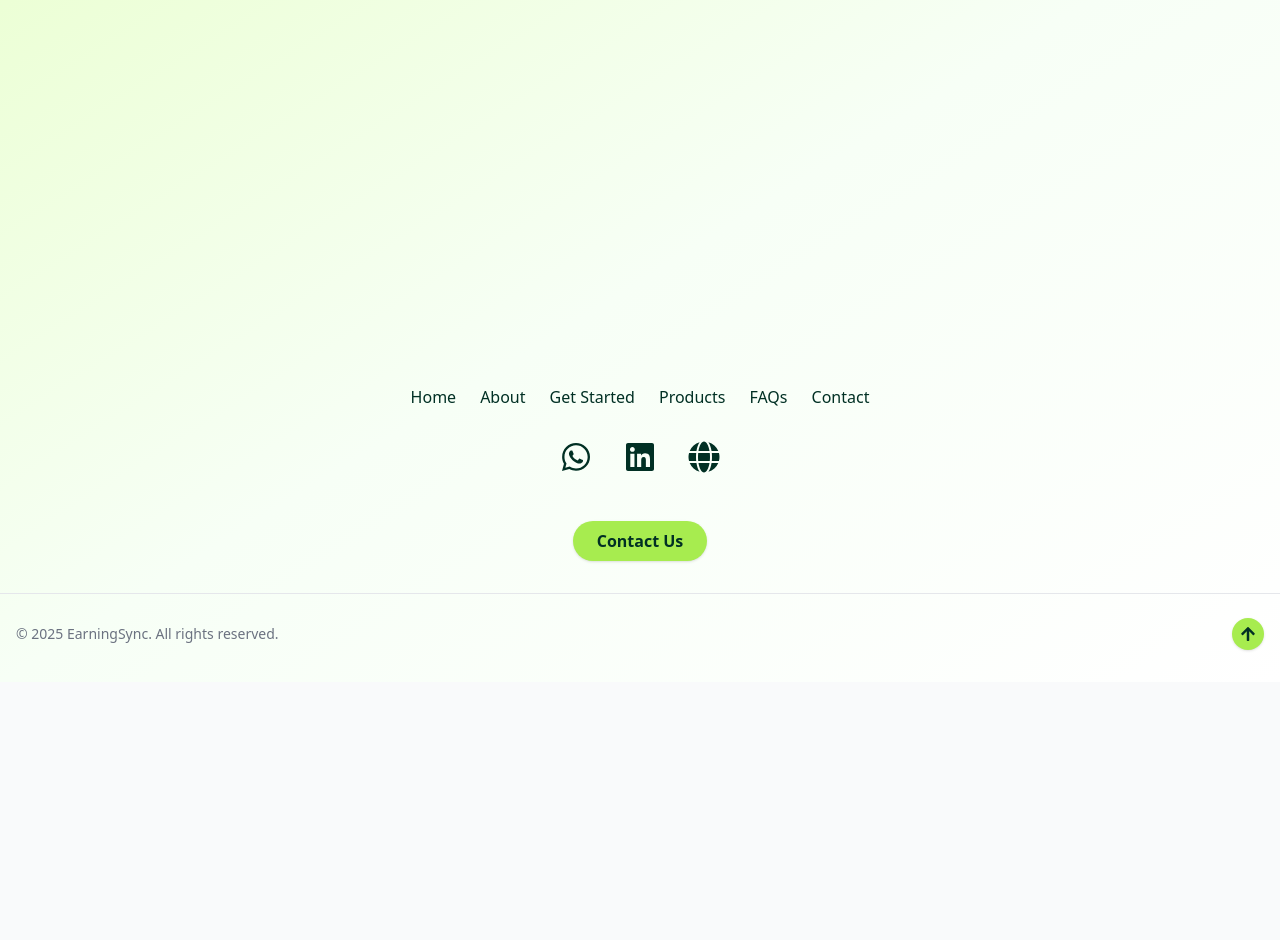
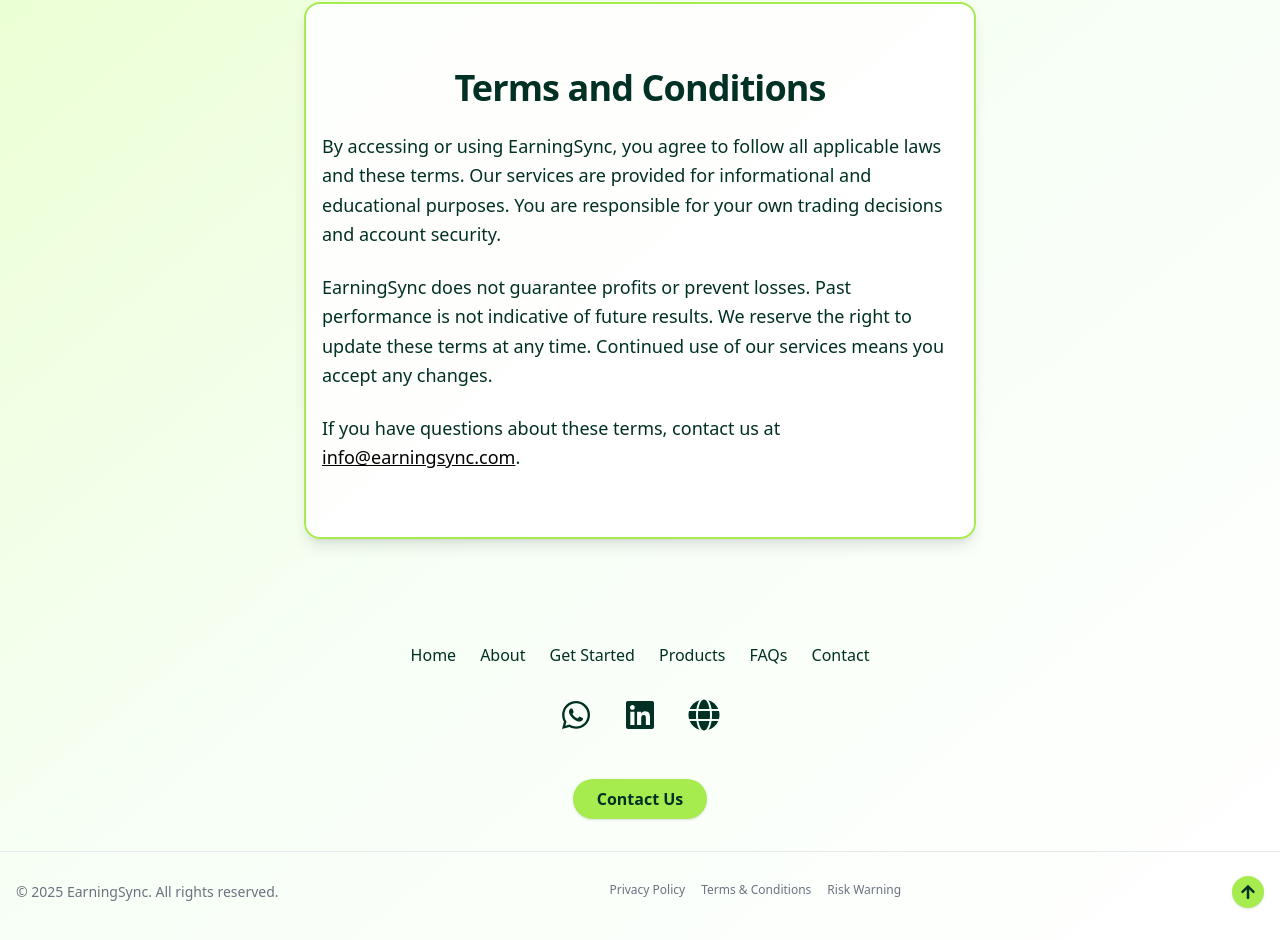
Before and after one commit to Suhaib5333/earning-sync, a React (Vite) app: page /terms in a window 1280 px wide. Shown: the part 118-1058 px from the top of the page. Before the commit the page ends 800 px from the top, so only its background shows below. Built offline with nearby package versions, Linux system fonts and the light colour scheme; the HTML template or start-up script is replaced by a standard one.

Commit message:
added relevant pages

```diff
--- a/src/App.jsx
+++ b/src/App.jsx
@@ -8,6 +8,9 @@
 import FAQ from "./pages/FAQ";
 import Contact from "./pages/Contact";
 import Products from "./pages/Products";
+import Privacy from "./pages/Privacy";
+import Terms from "./pages/Terms";
+import RiskWarning from "./pages/RiskWarning";
 
 function App() {
   return (
@@ -22,6 +25,9 @@
             <Route path="/products" element={<Products />} />
             <Route path="/faq" element={<FAQ />} />
             <Route path="/contact" element={<Contact />} />
+            <Route path="/privacy" element={<Privacy />} />
+            <Route path="/terms" element={<Terms />} />
+            <Route path="/riskwarning" element={<RiskWarning />} />
           </Routes>
         </main>
         <Footer />
--- a/src/components/Footer.jsx
+++ b/src/components/Footer.jsx
@@ -117,22 +117,27 @@
           © {new Date().getFullYear()} EarningSync. All rights reserved.
         </p>
         <div className="flex items-center gap-4 md:order-2 order-1">
-          {/*
           <Link
             to="/privacy"
-            className="text-xs text-gray-500 hover:text-[#a7ec4f] transition"
-            onClick={e => handleNavClick("/privacy", e)}
+            className="text-xs text-gray-500 hover:text-[#a7ec4f] transition border-b-2 border-transparent hover:border-[#a7ec4f] pb-0.5"
+            onClick={(e) => handleNavClick("/privacy", e)}
           >
             Privacy Policy
           </Link>
           <Link
             to="/terms"
-            className="text-xs text-gray-500 hover:text-[#a7ec4f] transition"
-            onClick={e => handleNavClick("/terms", e)}
+            className="text-xs text-gray-500 hover:text-[#a7ec4f] transition border-b-2 border-transparent hover:border-[#a7ec4f] pb-0.5"
+            onClick={(e) => handleNavClick("/terms", e)}
           >
-            Terms
+            Terms & Conditions
           </Link>
-          */}
+          <Link
+            to="/riskwarning"
+            className="text-xs text-gray-500 hover:text-[#a7ec4f] transition border-b-2 border-transparent hover:border-[#a7ec4f] pb-0.5"
+            onClick={(e) => handleNavClick("/riskwarning", e)}
+          >
+            Risk Warning
+          </Link>
         </div>
         <button
           onClick={scrollToTop}
--- /dev/null
+++ b/src/pages/Privacy.jsx
@@ -0,0 +1,34 @@
+import React from "react";
+
+const Privacy = () => (
+  <div className="max-w-2xl mx-auto px-4 py-16 text-[#013024] bg-white/90 rounded-2xl shadow-lg mt-10 mb-10 border-2 border-[#a7ec4f]">
+    <h1 className="text-4xl font-extrabold mb-6 text-center tracking-tight">
+      Privacy Policy
+    </h1>
+    <div className="space-y-6 text-lg leading-relaxed">
+      <p>
+        EarningSync values your privacy. We only collect information necessary
+        to provide our services, such as your name, email, and account details.
+        Your data is never sold or shared with third parties except as required
+        to deliver our services or comply with legal obligations.
+      </p>
+      <p>
+        We do not store sensitive personal data. Information you provide is used
+        only for communication and service delivery. We do not offer user
+        accounts or portals that allow you to access or delete stored data.
+      </p>
+      <p>
+        For any questions about your privacy or data, please contact us at{" "}
+        <a
+          href="mailto:info@earningsync.com"
+          className="text-[#000000] underline hover:text-[#013024]"
+        >
+          info@earningsync.com
+        </a>
+        .
+      </p>
+    </div>
+  </div>
+);
+
+export default Privacy;
--- /dev/null
+++ b/src/pages/RiskWarning.jsx
@@ -0,0 +1,26 @@
+import React from "react";
+
+const RiskWarning = () => (
+  <div className="max-w-2xl mx-auto px-4 py-16 text-[#013024] bg-white/90 rounded-2xl shadow-lg mt-10 mb-10 border-2 border-[#a7ec4f]">
+    <h1 className="text-4xl font-extrabold mb-6 text-center tracking-tight">
+      Risk Warning
+    </h1>
+    <div className="space-y-6 text-lg leading-relaxed">
+      <p>
+        Trading and investing involve significant risk. You may lose more than
+        your initial investment. EarningSync provides tools and information to
+        help you make informed decisions, but we do not provide financial advice
+        or guarantees.
+      </p>
+      <p>
+        All strategies, including EarningSync Classic and High Risk, carry the
+        potential for both profit and loss. Past results do not guarantee future
+        performance. Only trade with capital you can afford to lose and consider
+        seeking independent advice if needed.
+      </p>
+      <p>By using EarningSync, you acknowledge and accept these risks.</p>
+    </div>
+  </div>
+);
+
+export default RiskWarning;
--- /dev/null
+++ b/src/pages/Terms.jsx
@@ -0,0 +1,35 @@
+import React from "react";
+
+const Terms = () => (
+  <div className="max-w-2xl mx-auto px-4 py-16 text-[#013024] bg-white/90 rounded-2xl shadow-lg mt-10 mb-10 border-2 border-[#a7ec4f]">
+    <h1 className="text-4xl font-extrabold mb-6 text-center tracking-tight">
+      Terms and Conditions
+    </h1>
+    <div className="space-y-6 text-lg leading-relaxed">
+      <p>
+        By accessing or using EarningSync, you agree to follow all applicable
+        laws and these terms. Our services are provided for informational and
+        educational purposes. You are responsible for your own trading decisions
+        and account security.
+      </p>
+      <p>
+        EarningSync does not guarantee profits or prevent losses. Past
+        performance is not indicative of future results. We reserve the right to
+        update these terms at any time. Continued use of our services means you
+        accept any changes.
+      </p>
+      <p>
+        If you have questions about these terms, contact us at{" "}
+        <a
+          href="mailto:info@earningsync.com"
+          className="text-[#000000] underline hover:text-[#013024]"
+        >
+          info@earningsync.com
+        </a>
+        .
+      </p>
+    </div>
+  </div>
+);
+
+export default Terms;
```
